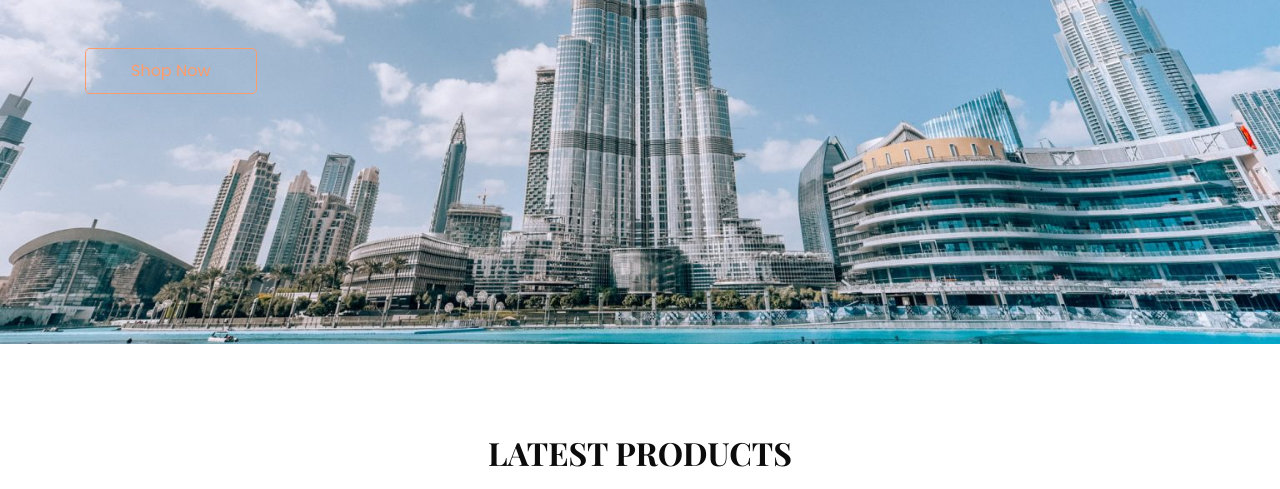
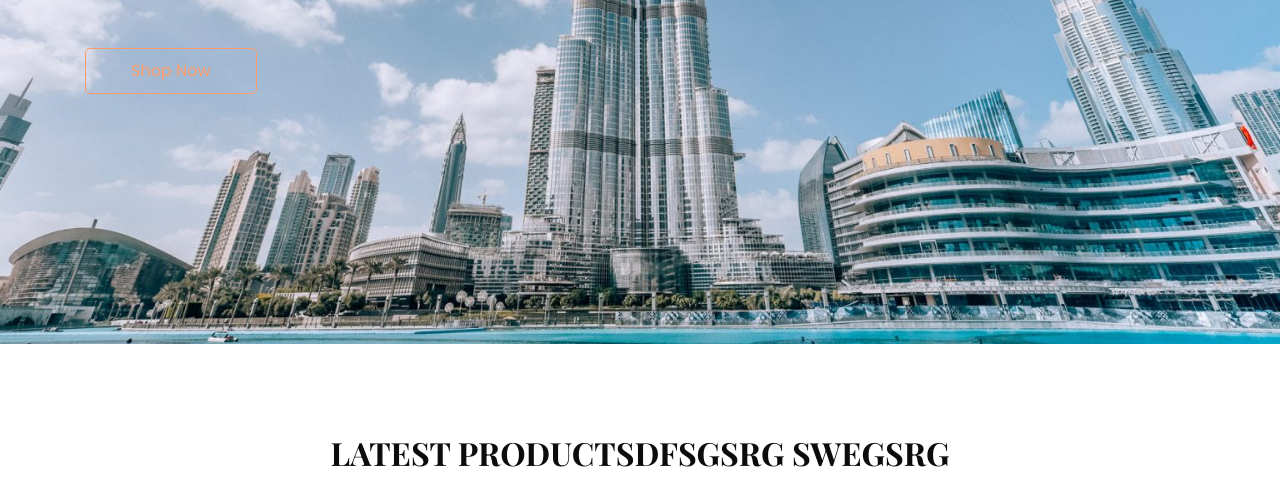
Before and after one commit to tejasva-baghel/static-web-code, a plain HTML site: page index.html in a window 1280 px wide. Shown: the part 456-945 px from the top of the page. Drawn offline with nearby package versions, Linux system fonts and the light colour scheme.

Commit message:
Update index.html

```diff
--- a/index.html
+++ b/index.html
@@ -95,7 +95,7 @@
     <div class="container">
       <div class="heading_container heading_center">
         <h2>
-          Latest Products
+          Latest Productsdfsgsrg swegsrg
 	</h2>
       </div>
       <div class="row">
```
